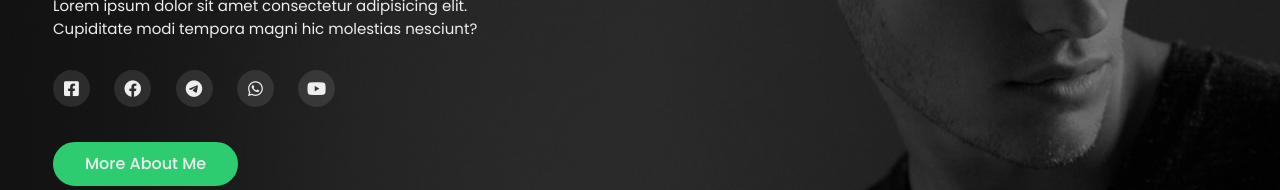
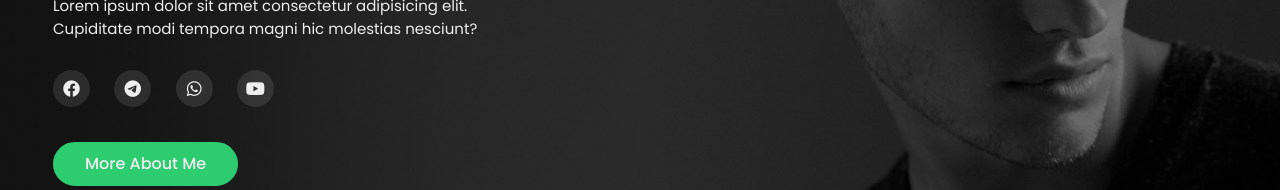
Before and after one commit to muhammad-jayed/mini-portfolio, a plain HTML site: page index.html in a window 1280 px wide. Shown: the part 382-572 px from the top of the page. Drawn offline with nearby package versions, Linux system fonts and the light colour scheme; a script that the page names is missing.

Commit message:
uppppdate

```diff
--- a/index.html
+++ b/index.html
@@ -79,7 +79,7 @@
                      <!--- <h1>I Am <span class="input"></span></h1>-->
                       <p>Lorem ipsum dolor sit amet consectetur adipisicing elit. Cupiditate modi tempora magni hic molestias nesciunt?</p>
                       <div class="social">
-                          <a href="https://www.facebook.com/profile.php?id=100081818289214" target="_blank"><i class="fa-brands fa-facebook-square"></i></a>
+                         <!---- <a href="https://www.facebook.com/profile.php?id=100081818289214" target="_blank"><i class="fa-brands fa-facebook-square"></i></a>-->
                           <a href="https://www.facebook.com/profile.php?id=100081818289214" target="_blank"><i class="fa-brands fa-facebook"></i></a>
                           <a href="#"><i class="fa-brands fa-telegram"></i></a>
                           <a href="#"><i class="fa-brands fa-whatsapp"></i></a>
```
